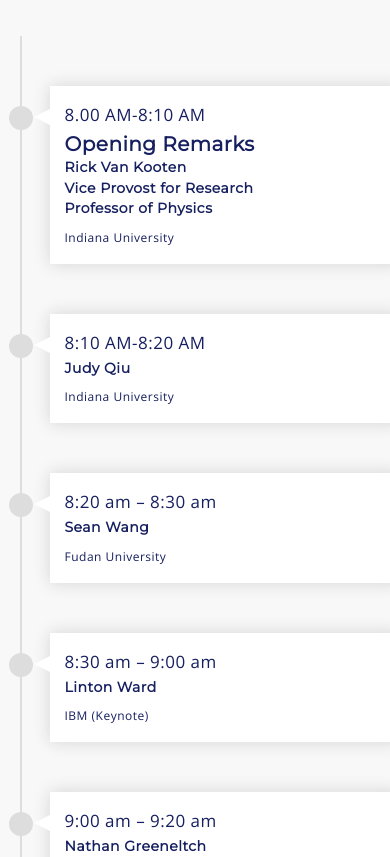
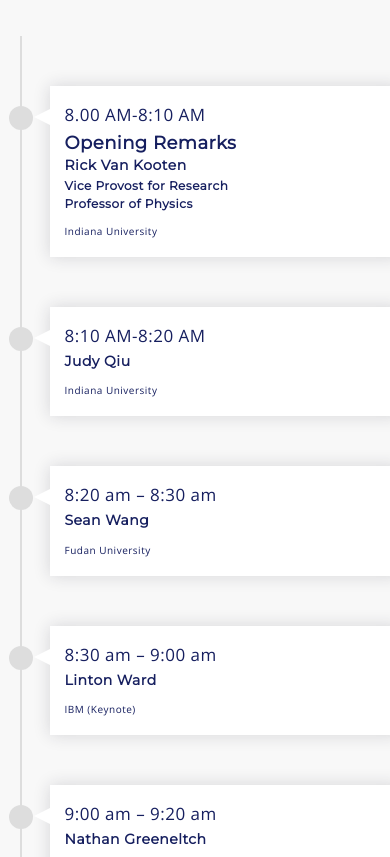
Before and after one commit to dexterrules/HPSA, a plain HTML site: page index.html in a window 390 px wide. Shown: the part 2040-2897 px from the top of the page. Drawn offline with nearby package versions, Linux system fonts and the light colour scheme; a script that the page names is missing.

Commit message:
update files according to changes in server

```diff
--- a/index.html
+++ b/index.html
@@ -627,7 +627,7 @@
 			<div class="mu-venue-area">
 				<div class="row">
 
-					<!--div class="col-md-6">
+					<div class="col-md-6">
 						<div class="mu-venue-map">
 							<iframe src="https://www.google.com/maps/embed?pb=!1m18!1m12!1m3!1d3093.087777903105!2d-86.52548318492823!3d39.17272517952917!2m3!1f0!2f0!3f0!3m2!1i1024!2i768!4f13.1!3m3!1m2!1s0x886c66c6f37e689d%3A0xbf0b1d7c24bd0299!2sLuddy+Hall!5e0!3m2!1sen!2sus!4v1521570474838" width="100%" height="450" frameborder="0" style="border:0" allowfullscreen></iframe>
 						</div>
@@ -636,12 +636,12 @@
 					<div class="col-md-6">
 						<div class="mu-venue-address">
 							<h2>VENUE <i class="fa fa-chevron-right" aria-hidden="true"></i></h2>
-							<h3>Luddy Hall Community Center (1st Floor)</h3>
+							<h3>Luddy Executive Conference Room 3166</h3>
  							<h4>700 N Woodlawn Ave, Bloomington, IN 47408</h4>
 						</div>
-					</div-->
+					</div>
 
-					<div class="col-md-6">
+					<!--div class="col-md-6">
 						<div class="mu-venue-map">
 							<iframe src="https://www.google.com/maps/embed?pb=!1m18!1m12!1m3!1d3093.3188821399085!2d-86.52577419885186!3d39.16747083848345!2m3!1f0!2f0!3f0!3m2!1i1024!2i768!4f13.1!3m3!1m2!1s0x886c66c1a1a43b73%3A0x2a21cc87a4f69e7f!2sIndiana+Memorial+Union+Bldg%2C+900+E+7th+St%2C+Bloomington%2C+IN+47405!5e0!3m2!1sen!2sus!4v1521046056772" width="100%" height="450" frameborder="0" style="border:0" allowfullscreen></iframe>
 						</div>
@@ -653,7 +653,7 @@
 							<h3>President's room, Indiana Memorial Union</h3>
  							<h4>900 E 7th St, Bloomington, IN 47405</h4>
 						</div>
-					</div>
+					</div-->
 
 				</div>
 			</div>
@@ -917,8 +917,8 @@
 							          <div id="collapseFive" class="panel-collapse collapse">
 							            <div class="panel-body options">
 							              Option 1: <a href="https://www.uber.com/airports/ind/">Ride with Uber</a> at Zone A of the Ground Transportation Center. </br>
-								      Option 2: <a href="https://www.indianapolisairport.com/transportation-car-rental/car-rental">Car rental</a> at the Indianapolis Airport. 										</br>
-								      Option 3: <a href="https://goexpresstravel.com/airport_shuttle_schedule">Shuttle bus</a> at Zone 1 of the Ground Transportation Center. 										Indiana Memorial Union (IMU) is a bus stop in Bloomington. </br>
+								      Option 2: <a href="https://www.indianapolisairport.com/transportation-car-rental/car-rental">Car rental</a> at the Indianapolis Airport. 				</br>
+								      Option 3: <a href="https://goexpresstravel.com/airport_shuttle_schedule">Shuttle bus</a> at Zone 1 of the Ground Transportation Center. 				Indiana Memorial Union (IMU) is a bus stop in Bloomington. </br>
 							            </div>
 							          </div>
 							        </div>
--- a/style.css
+++ b/style.css
@@ -724,13 +724,13 @@ button:focus {
 }
 
 .mu-event-timeline ul li .mu-single-event h2 {
-	margin-bottom: 5px;
-	font-size: 20px;
+        margin-bottom: 5px;
+        font-size: 20px;
 }
 
 .mu-event-timeline ul li .mu-single-event h4 {
-	margin-bottom: 5px;
-	font-size: 14px;
+        margin-bottom: 5px;
+        font-size: 14px;
 }
 
 /*--------------------*/
@@ -1704,6 +1704,20 @@ button:focus {
 		font-size: 14px;
 	}
 
+	.mu-event-timeline ul li .mu-single-event span {
+                font-size: 10px;
+        }
+
+	.mu-event-timeline ul li .mu-single-event h2 {
+                margin-bottom: 5px;
+                font-size: 18px;
+        }
+
+	.mu-event-timeline ul li .mu-single-event h4 {
+                margin-bottom: 5px;
+                font-size: 12px;
+        }
+
 	.mu-venue-address h4 {
 		font-size: 16px;
 	}
```
